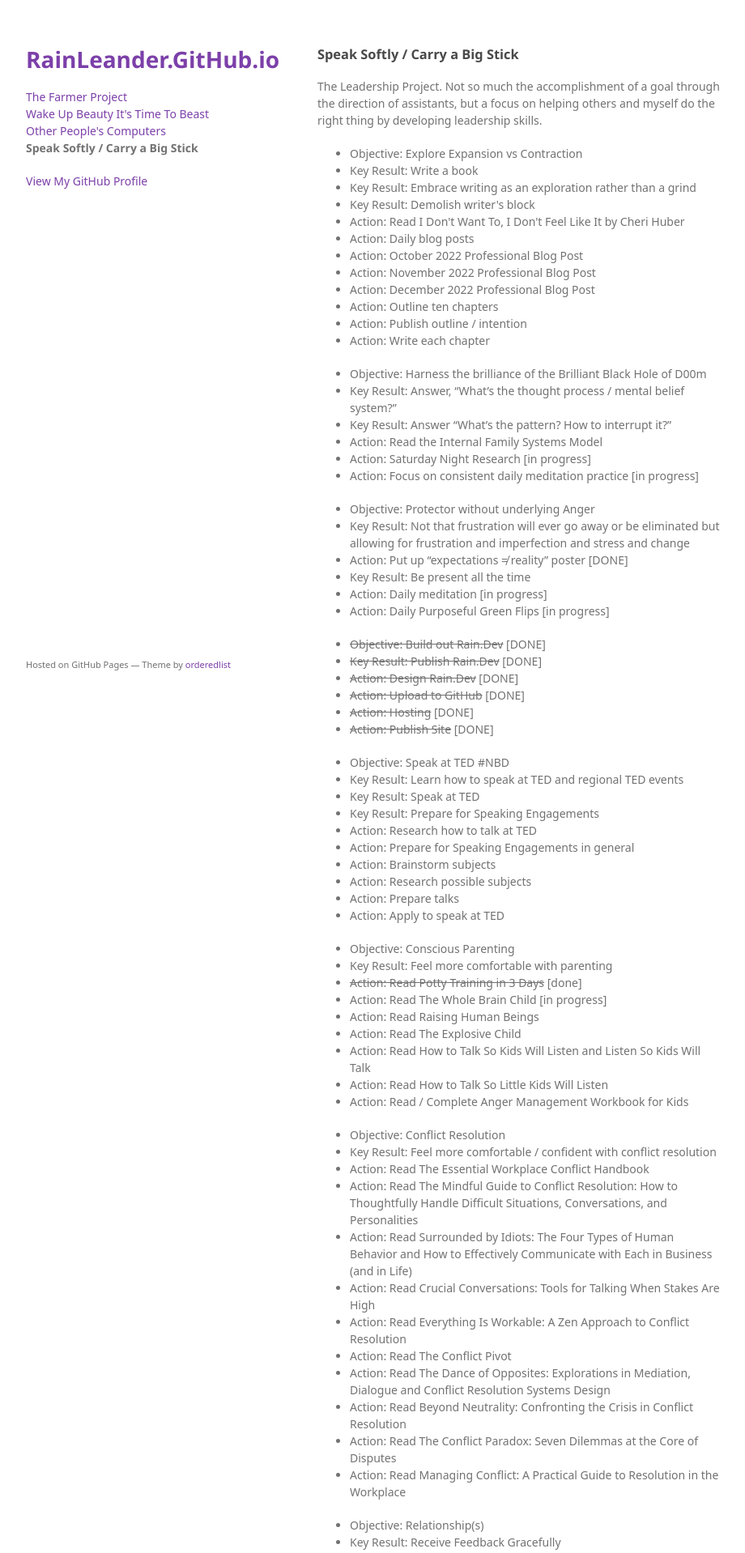
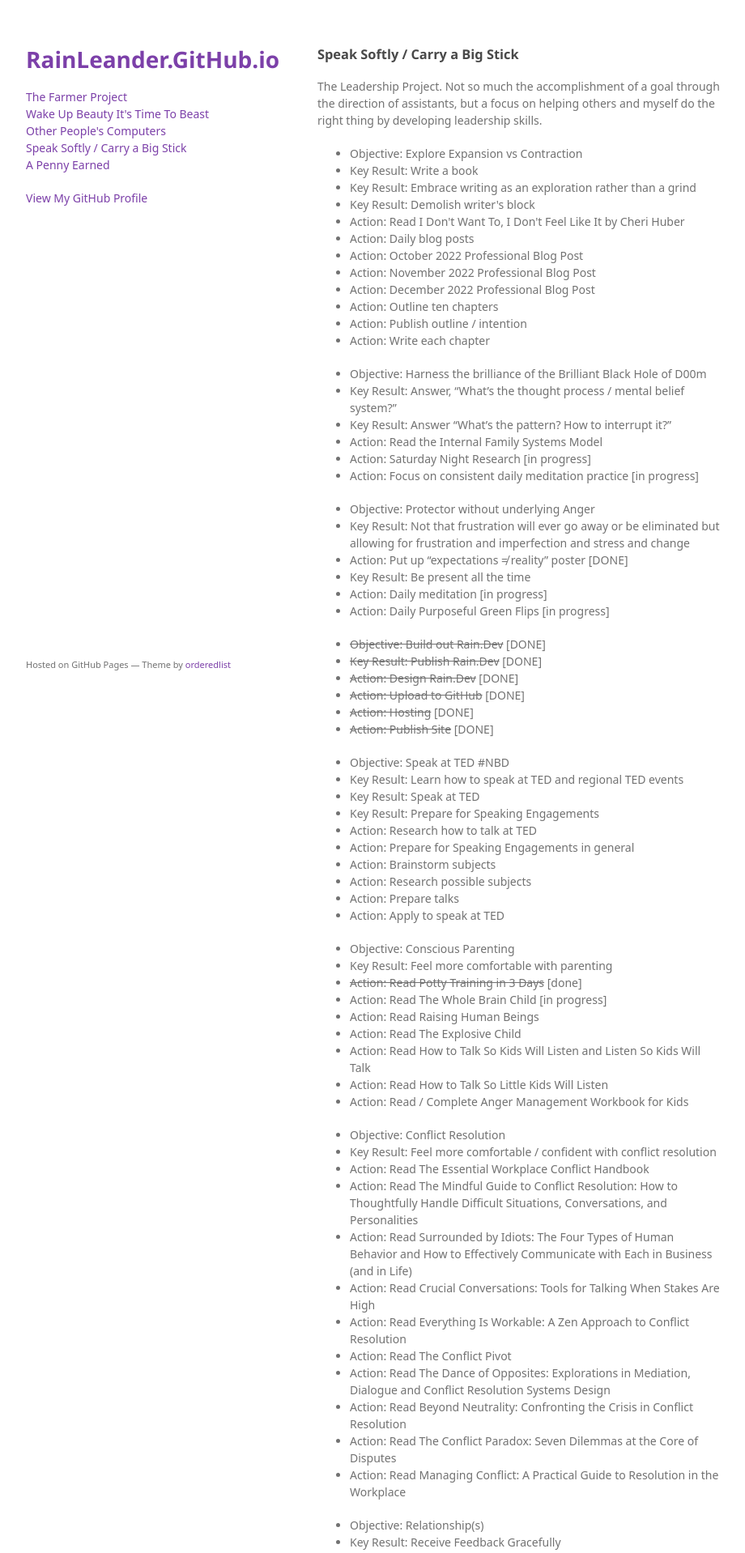
Before and after one commit to rainleander/rainleander.github.io, a Jekyll site: the page speak-softly.html, which Jekyll copies as it is, in a window 1280 px wide. Shown: the top 1918 px of the page at 81% size, without its empty margins (178-1098 px from the left). Built offline with Jekyll 4.4.1, drawn with Linux system fonts in a browser that asks for light colours; some web fonts are replaced.

Commit message:
Update speak-softly.html

```diff
--- a/speak-softly.html
+++ b/speak-softly.html
@@ -19,7 +19,8 @@
         <p><a href="the-farmer-project.html">The Farmer Project</a><br>
           <a href="wake-up-beauty.html">Wake Up Beauty It's Time To Beast</a><br>
           <a href="other-peoples-computers.html">Other People's Computers</a><br>
-          <b>Speak Softly / Carry a Big Stick</b></p>
+          <a href="speak-softly.html">Speak Softly / Carry a Big Stick</a><br>
+          <a href="a-penny-earned.html">A Penny Earned</a></p>
 
         <p class="view"><a href="https://github.com/rainleander">View My GitHub Profile</a></p>
 
```
